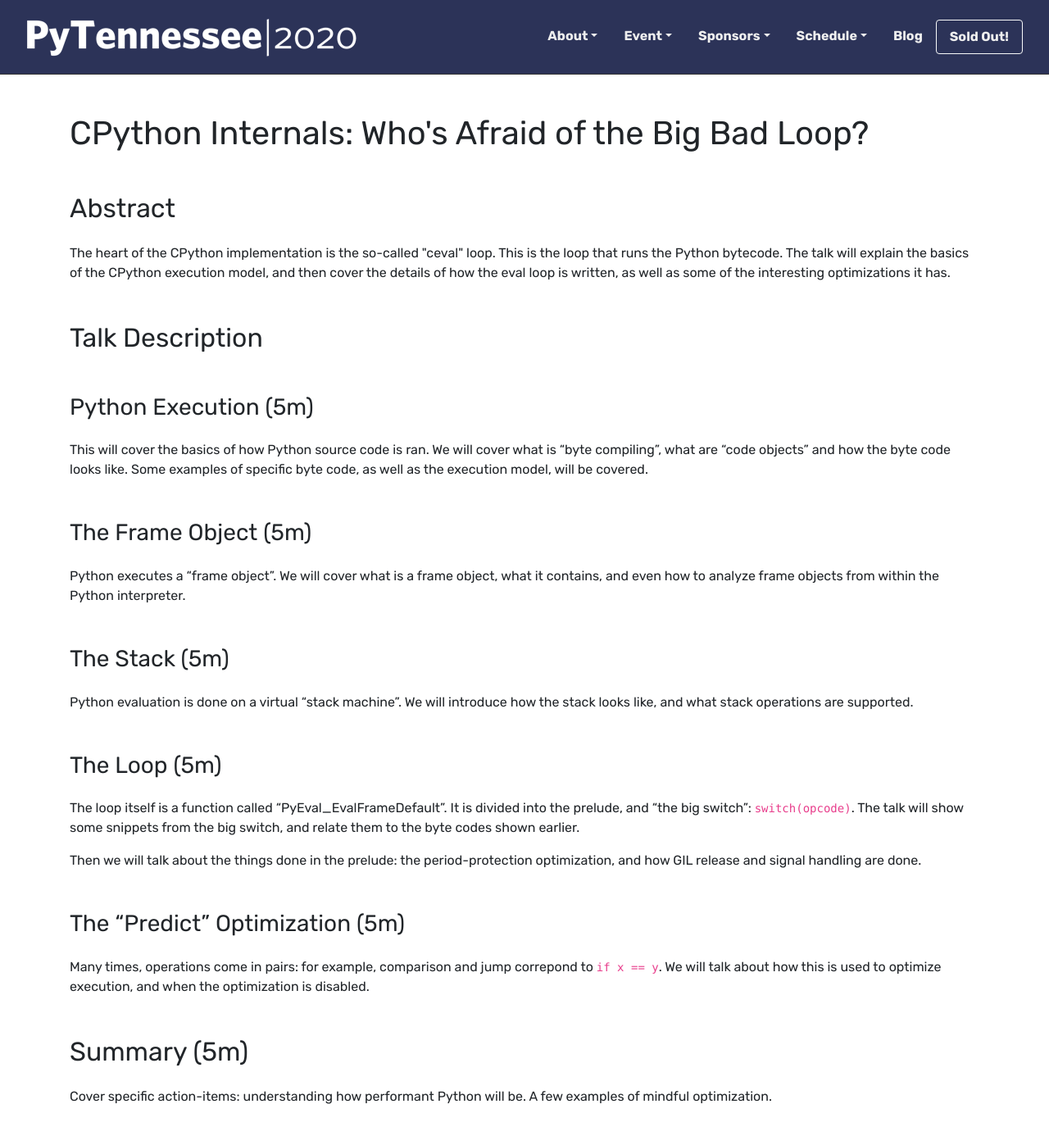
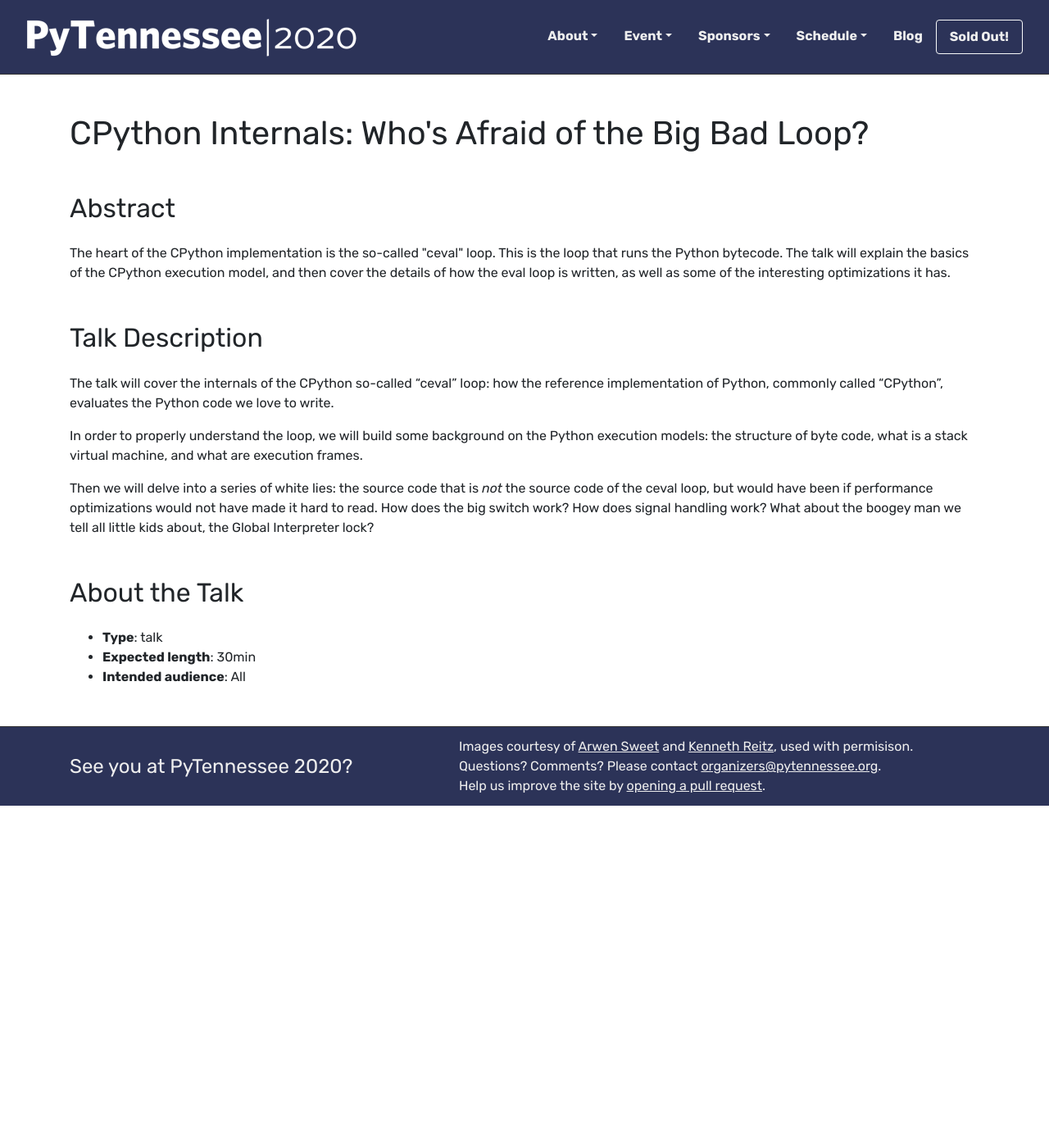
Before and after one commit to pytennessee/pytn-2020, a Jekyll site: the page built from _talks/cpython-internals-whos-afraid-of-the-big-bad-loop.md, in a window 1280 px wide and 1400 px high. Shown: the top 1386 px of the window at 82% size. Built offline with Jekyll 4.4.1, drawn with Linux system fonts in a browser that asks for light colours.

Commit message:
Update cpython-internals-whos-afraid-of-the-big-bad-loop.md (#2)

```diff
--- a/_talks/cpython-internals-whos-afraid-of-the-big-bad-loop.md
+++ b/_talks/cpython-internals-whos-afraid-of-the-big-bad-loop.md
@@ -12,36 +12,22 @@
 ---
 
 ## Talk Description
-### Python Execution (5m)
 
-This will cover the basics of how Python source code is ran.
-We will cover what is "byte compiling", what are "code objects" and how the byte code looks like.
-Some examples of specific byte code, as well as the execution model, will be covered.
+The talk will cover the internals of the CPython so-called "ceval" loop:
+how the reference implementation of Python,
+commonly called "CPython",
+evaluates the Python code we love to write.
 
-### The Frame Object (5m)
+In order to properly understand the loop,
+we will build some background on the Python execution models:
+the structure of byte code,
+what is a stack virtual machine,
+and what are execution frames.
 
-Python executes a "frame object".
-We will cover what is a frame object, what it contains, and even how to analyze frame objects from within the Python interpreter.
-
-### The Stack (5m)
-
-Python evaluation is done on a virtual "stack machine".
-We will introduce how the stack looks like, and what stack operations are supported.
-
-### The Loop (5m)
-
-The loop itself is a function called "PyEval_EvalFrameDefault".
-It is divided into the prelude, and "the big switch": `switch(opcode)`.
-The talk will show some snippets from the big switch, and relate them to the byte codes shown earlier.
-
-Then we will talk about the things done in the prelude: the period-protection optimization, and how GIL release and signal handling are done.
-
-### The "Predict" Optimization (5m)
-
-Many times, operations come in pairs: for example, comparison and jump correpond to `if x == y`.
-We will talk about how this is used to optimize execution, and when the optimization is disabled.
-
-## Summary (5m)
-Cover specific action-items:
-understanding how performant Python will be.
-A few examples of mindful optimization.
+Then we will delve into a series of white lies:
+the source code that is *not* the source code of the ceval loop,
+but would have been if performance optimizations would not have made it hard to read.
+How does the big switch work?
+How does signal handling work?
+What about the boogey man we tell all little kids about,
+the Global Interpreter lock?
```
